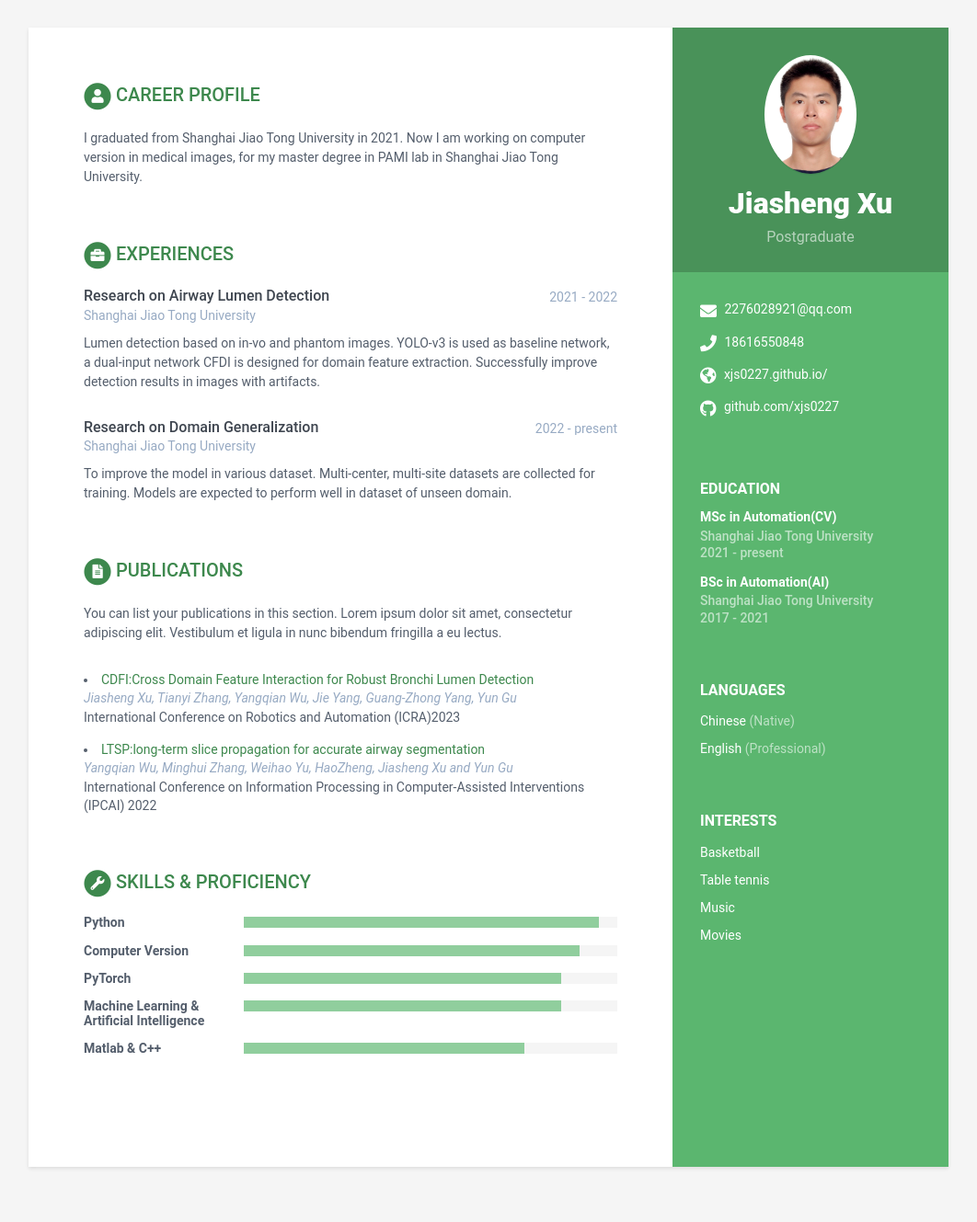
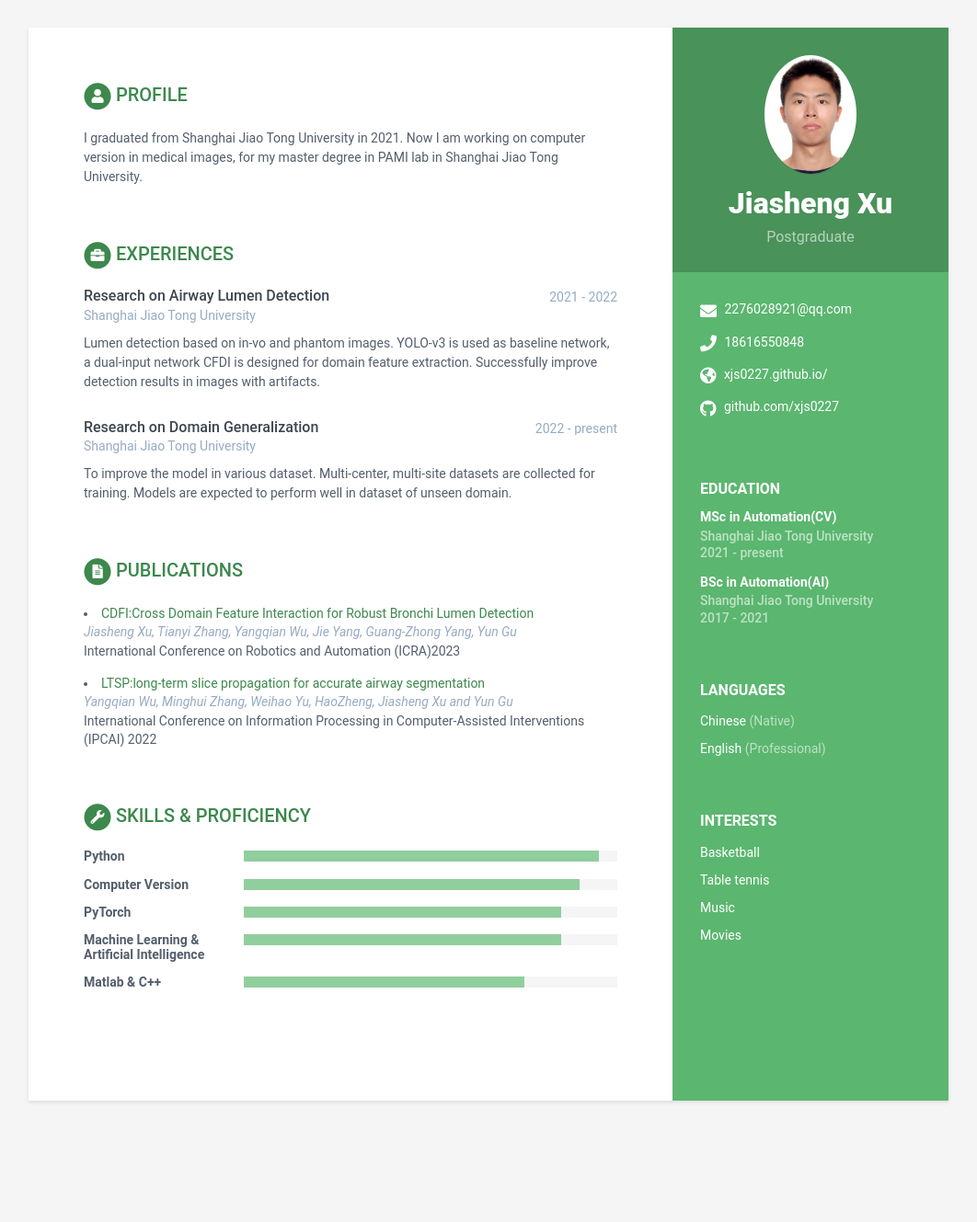
Before and after one commit to longyingsuifeng0227/xjs0227.github.io, a Jekyll site: the page built from index.html, in a window 1280 px wide. Shown: the whole page at 92% size, without its empty margins (109-1171 px from the left). Built offline with Jekyll 4.4.1, drawn with Linux system fonts in a browser that asks for light colours; after the commit the page ends 1257 px from its top, so only the background shows below that.

Commit message:
Update data.yml

```diff
--- a/_data/data.yml
+++ b/_data/data.yml
@@ -47,7 +47,7 @@ sidebar:
           link:
 
 career-profile:
-    title: Career Profile
+    title: Profile
     summary: |
       I graduated from Shanghai Jiao Tong University in 2021. Now I am working
       on computer version in medical images, for my master degree in PAMI
@@ -86,33 +86,8 @@ experiences:
           datasets are collected for training. Models are expected to perform
           well in dataset of unseen domain.
 
-# publications:
-#     title: Publications
-#     intro: |
-#       You can list your publications in this section. Lorem ipsum dolor sit
-#       amet, consectetur adipiscing elit. Vestibulum et ligula in nunc
-#       bibendum fringilla a eu lectus.
-#     papers:
-#       - title: The Art of Computer Programming
-#         link: "#"
-#         authors: Donald E. Knuth
-#         conference: Addison-Wesley, 1968
-
-#       - title: "Genetic Programming III: Darwinian Invention &amp; Problem Solving"
-#         link: "#"
-#         authors: Koza, J.R., Andre, D., Bennett, F.H., Keane, M.A.
-#         conference: "Morgan Kaufmann Publishers Inc., San Francisco, CA, USA, 1st edn. (1999)"
-
-#       - title: A syntax directed compiler for Algol 60
-#         link: "#"
-#         authors: Edgar T. Irons
-#         conference: "Comm. ACM 4 (1961), 51–55"
 publications:
     title: Publications
-    intro: |
-      You can list your publications in this section. Lorem ipsum dolor sit
-      amet, consectetur adipiscing elit. Vestibulum et ligula in nunc
-      bibendum fringilla a eu lectus.
     papers:
       - title: "CDFI:Cross Domain Feature Interaction for Robust Bronchi Lumen Detection"
         link: "#"
```
